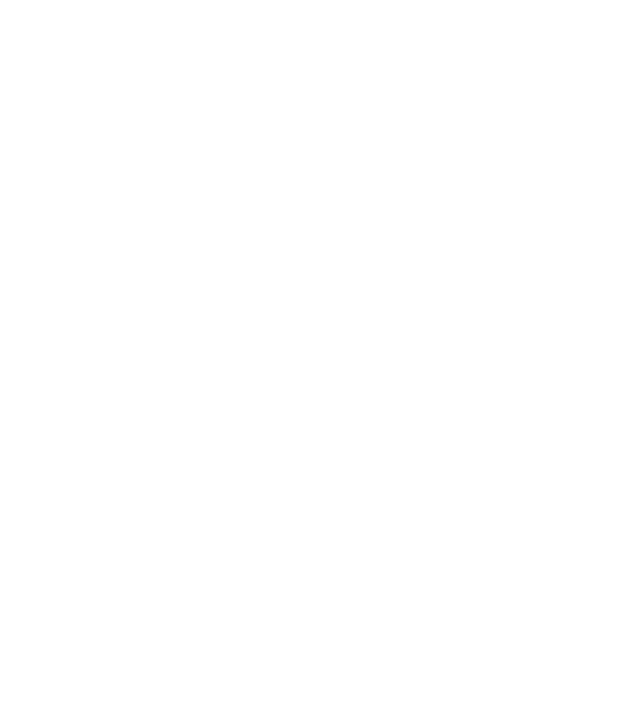
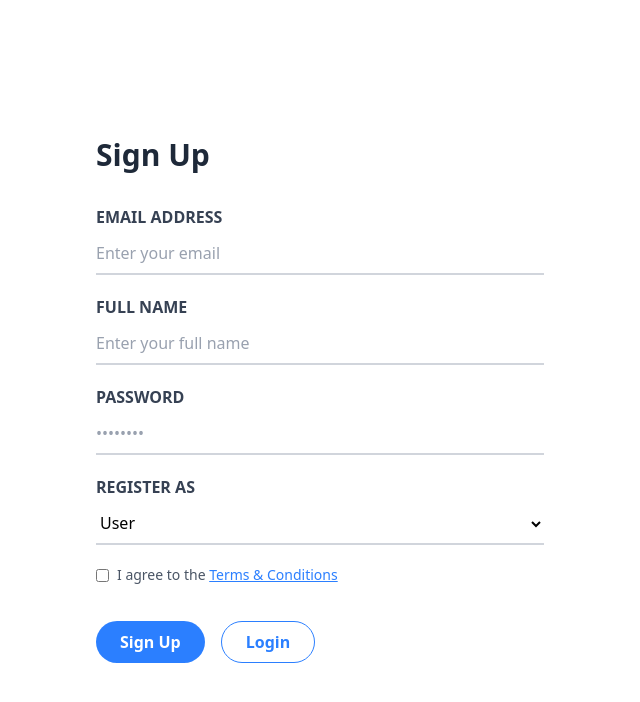
Before and after one commit to om-sonwane15/Event-booking-system---Team-Project, a React (Vite) app in the folder frontend/: page /register in a window 1280 px wide. Before the commit this address had no page. Shown: the top 702 px of the page, without its empty margins (0-640 px from the left). Built offline with nearby package versions, Linux system fonts and the light colour scheme.

Commit message:
Register cpmpleted

```diff
--- a/frontend/src/App.jsx
+++ b/frontend/src/App.jsx
@@ -4,11 +4,13 @@
 import Home from "./Pages/Home";
 import ChangePassword from "./Pages/ChangePassword";
 import ForgotPassword from "./Pages/ForgotPassword";
+import Register from "./Pages/Register";
 function App() {
   return (
     <BrowserRouter>
         <Routes>
         <Route path="/" element={<Login />} />
+        <Route path="/register" element={<Register />} />
         <Route path="/dashboard" element={<Home />} />
         <Route path="/ChangePassword" element={<ChangePassword />} />
         <Route path="/forgot" element={<ForgotPassword />} />
--- /dev/null
+++ b/frontend/src/Pages/Register.jsx
@@ -0,0 +1,157 @@
+import React, { useState } from "react";
+import backgroundImg from "../assets/register.jpeg";
+
+const Register = () => {
+  const [formData, setFormData] = useState({
+    email: "",
+    fullName: "",
+    password: "",
+    role: "user",
+    terms: false,
+  });
+
+  const [errors, setErrors] = useState({});
+
+  const handleChange = (e) => {
+    const { name, value, type, checked } = e.target;
+    setFormData({
+      ...formData,
+      [name]: type === "checkbox" ? checked : value,
+    });
+  };
+
+  const validate = () => {
+    const errs = {};
+    if (!formData.email) errs.email = "Email is required";
+    if (!formData.fullName) errs.fullName = "Full name is required";
+    if (!formData.password) errs.password = "Password is required";
+    if (!formData.terms) errs.terms = "You must accept terms";
+    setErrors(errs);
+    return Object.keys(errs).length === 0;
+  };
+
+  const handleSubmit = (e) => {
+    e.preventDefault();
+    if (!validate()) return;
+    alert(`Registered as ${formData.role.toUpperCase()}`);
+    console.log(formData);
+  };
+
+  return (
+    <div className="flex min-h-screen bg-white">
+
+      <div className="flex flex-col justify-center flex-1 px-8 sm:px-16 lg:px-24">
+        <div className="max-w-md mx-auto w-full">
+          <h2 className="text-3xl font-bold text-gray-800 mb-8">Sign Up</h2>
+          <form onSubmit={handleSubmit} className="space-y-5">
+
+            <div>
+              <label className="block text-gray-700 font-semibold mb-1">
+                EMAIL ADDRESS
+              </label>
+              <input
+                type="email"
+                name="email"
+                value={formData.email}
+                onChange={handleChange}
+                placeholder="Enter your email"
+                className="w-full border-b-2 border-gray-300 focus:outline-none focus:border-blue-400 py-2 placeholder-gray-400"
+              />
+              {errors.email && <p className="text-red-500 text-sm">{errors.email}</p>}
+            </div>
+
+
+            <div>
+              <label className="block text-gray-700 font-semibold mb-1">
+                FULL NAME
+              </label>
+              <input
+                type="text"
+                name="fullName"
+                value={formData.fullName}
+                onChange={handleChange}
+                placeholder="Enter your full name"
+                className="w-full border-b-2 border-gray-300 focus:outline-none focus:border-blue-400 py-2 placeholder-gray-400"
+              />
+              {errors.fullName && <p className="text-red-500 text-sm">{errors.fullName}</p>}
+            </div>
+
+
+            <div>
+              <label className="block text-gray-700 font-semibold mb-1">
+                PASSWORD
+              </label>
+              <input
+                type="password"
+                name="password"
+                value={formData.password}
+                onChange={handleChange}
+                placeholder="••••••••"
+                className="w-full border-b-2 border-gray-300 focus:outline-none focus:border-blue-400 py-2 placeholder-gray-400"
+              />
+              {errors.password && <p className="text-red-500 text-sm">{errors.password}</p>}
+            </div>
+
+
+            <div>
+              <label className="block text-gray-700 font-semibold mb-1">
+                REGISTER AS
+              </label>
+              <select
+                name="role"
+                value={formData.role}
+                onChange={handleChange}
+                className="w-full border-b-2 border-gray-300 py-2 focus:outline-none focus:border-blue-400"
+              >
+                <option value="user">User</option>
+                <option value="admin">Admin</option>
+              </select>
+            </div>
+
+
+            <div className="flex items-center">
+              <input
+                type="checkbox"
+                name="terms"
+                checked={formData.terms}
+                onChange={handleChange}
+                className="accent-blue-500 mr-2"
+              />
+              <label className="text-gray-600 text-sm">
+                I agree to the{" "}
+                <a href="#" className="text-blue-500 underline">
+                  Terms & Conditions
+                </a>
+              </label>
+            </div>
+            {errors.terms && <p className="text-red-500 text-sm">{errors.terms}</p>}
+
+
+            <div className="flex space-x-4 pt-4">
+              <button
+                type="submit"
+                className="bg-blue-500 hover:bg-blue-600 text-white px-6 py-2 rounded-full font-semibold transition"
+              >
+                Sign Up
+              </button>
+              <button
+                type="button"
+                className="border border-blue-500 text-blue-500 hover:bg-blue-50 px-6 py-2 rounded-full font-semibold transition"
+              >
+                Login
+              </button>
+            </div>
+          </form>
+        </div>
+      </div>
+
+
+      <div
+        className="hidden md:block md:w-1/2 bg-cover bg-center rounded-l-3xl"
+        style={{ backgroundImage: `url(${backgroundImg})` }}
+      ></div>
+    </div>
+  );
+};
+
+export default Register;
```
Also changed, not shown: frontend/src/assets/register.jpeg (added), 1 other file (tests, documents, lock files or other folders).
